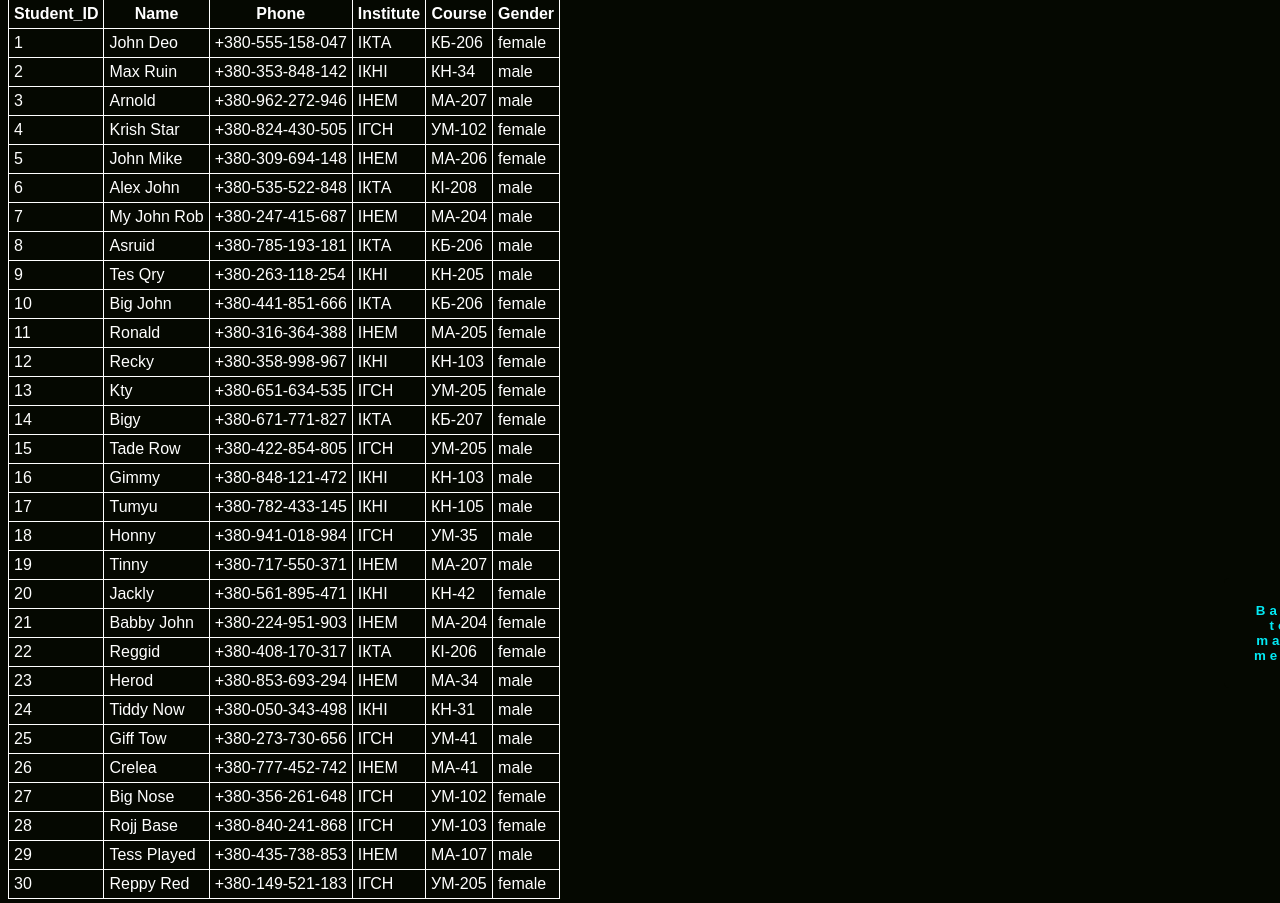
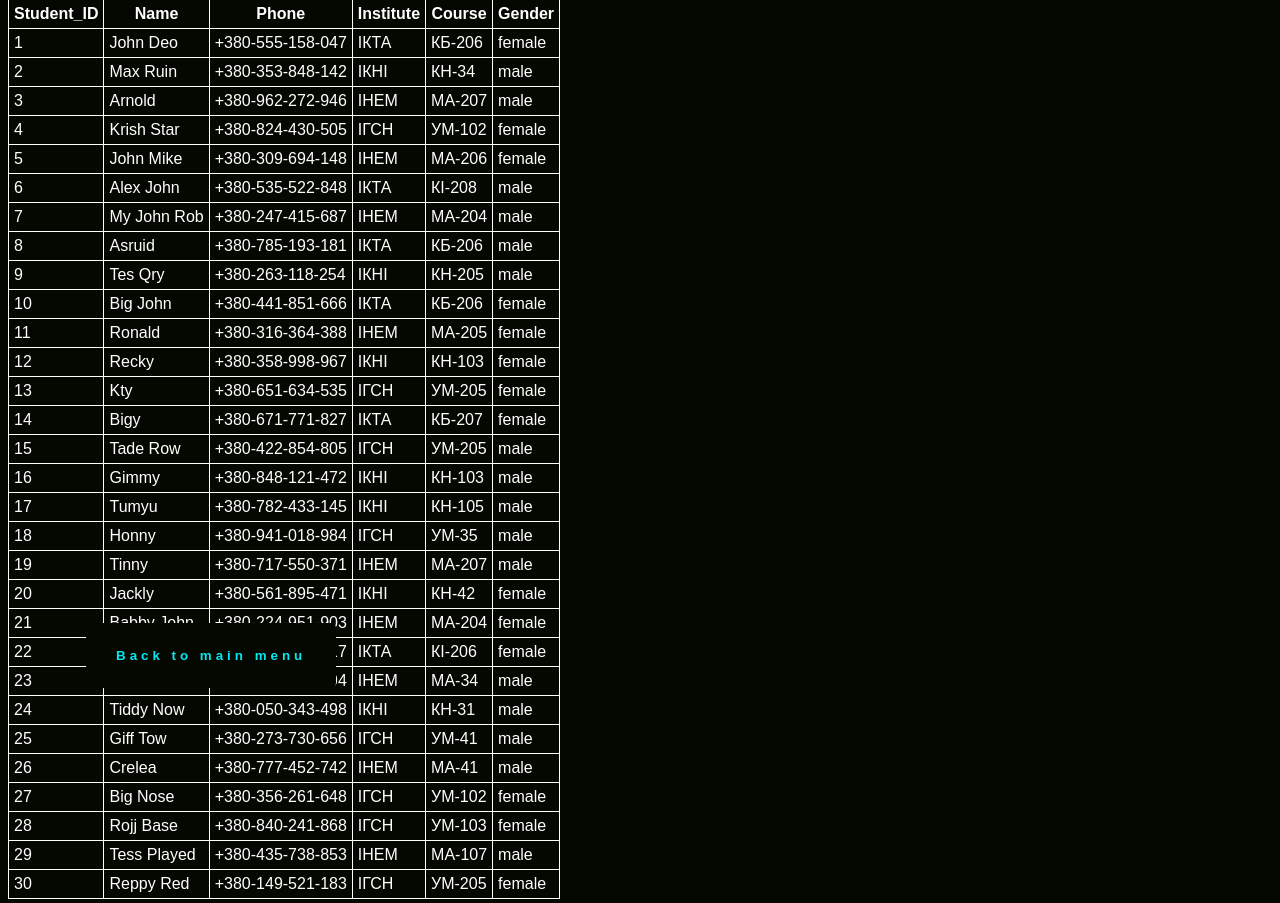
Before and after one commit to Alkaponees/vysotskyi_students, a Flask app: page /all-form in a window 1280 px wide. Shown: the part 92-995 px from the top of the page. Run offline with Flask 3, Linux system fonts and the light colour scheme; data comes from the database, SQL or seed files in the repository.

Commit message:
Make buttons in end of page

```diff
--- a/static/css/styles.css
+++ b/static/css/styles.css
@@ -52,8 +52,6 @@ button{
   overflow: hidden;
   transition: 0.5s;
   cursor: pointer;
-  position: fixed;
-  bottom: 20px;
 }
 
 button:hover{
--- a/templates/index.html
+++ b/templates/index.html
@@ -17,7 +17,7 @@
         </h1>
 
         <h3> We give you choose your way. Let`s start our journay to music world.</h3>
-        <p style="text-align: center;">
+        <p style="text-align: center; position: fixed; bottom: 20px;">
             <a href ="/insert-form" class="btn"><button>1.Add record</button></a>
             <a href ="/select-form" class="btn"><button>2.Search record</button></a>
             <a href ="/delete-form" class="btn"><button>3.Delete record</button></a>
--- a/templates/insert.html
+++ b/templates/insert.html
@@ -19,7 +19,7 @@
 		<input type="text" name="gender"><br><br>
 		<input type="submit" value="Submit">
 	</form>
-    <p style="text-align: right;">
+    <p style="text-align: right; position: fixed; bottom: 20px;">
 		<a href="{{url_for('main_menu')}}"  class="btn"><button>Back to main menu</button></a>
     </p>
 </body>
--- a/templates/select.html
+++ b/templates/select.html
@@ -26,7 +26,7 @@
 		</tr>
 		{% endfor %}
 	</table>
-    <p style="text-align: right;">
+    <p style="text-align: right; position: fixed; bottom: 20px;">
 		<a href="{{url_for('main_menu')}}"  class="btn"><button>Back to main menu</button></a>
     </p>
 </body>
--- a/templates/select_form.html
+++ b/templates/select_form.html
@@ -13,7 +13,7 @@
 		<input type="text" name="institute"><br>
 		<input type="submit" value="Submit">
 	</form>
-    <p style="text-align: right;">
+    <p style="text-align: right; position: fixed; bottom: 20px;">
 		<a href="{{url_for('main_menu')}}"  class="btn"><button>Back to main menu</button></a>
     </p>
 </body>
--- a/templates/success.html
+++ b/templates/success.html
@@ -8,7 +8,7 @@
     <body>
 <h1>Success!</h1>
 <p>Your process has been completed successfully.</p>
-<p style="text-align: right;">
+<p style="text-align: right; position: fixed; bottom: 20px;">
 <a href="{{url_for('main_menu')}}"  class="btn"><button>Back to main menu</button></a>
 </p>
     </body>
--- a/templates/update.html
+++ b/templates/update.html
@@ -21,7 +21,7 @@
 		<input type="text" name="gender"><br><br>
 		<input type="submit" value="Submit">
 	</form>
-    <p style="text-align: right;">
+    <p style="text-align: right; position: fixed; bottom: 20px;">
         <a href="{{url_for('main_menu')}}"  class="btn"><button>Back to main menu</button></a>
     </p>
 </body>
```
